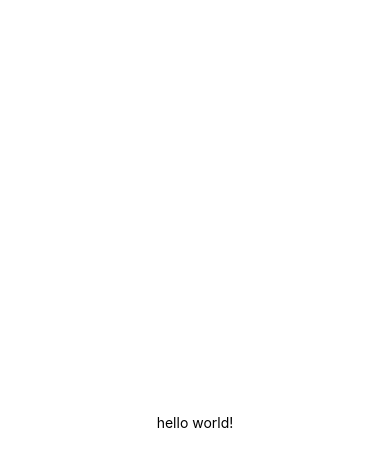
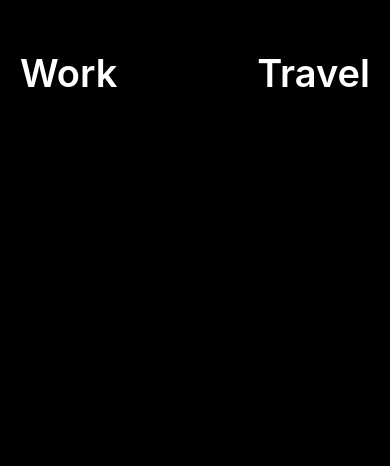
Before and after one commit to Tony0724/Todo-App, a React Native app: screen / in a window 390 px wide. Shown: the top 466 px of the page. Built offline with nearby package versions, Linux system fonts and the light colour scheme.

Commit message:
made simple first ul

```diff
--- a/App.js
+++ b/App.js
@@ -1,9 +1,20 @@
-import { StyleSheet, Text, View} from 'react-native';
+import { StatusBar } from 'expo-status-bar';
+import React from 'react'
+import { StyleSheet, Text, View, TouchableOpacity} from 'react-native';
+import { theme } from './colors';
 
 export default function App() {
   return (
     <View style={styles.container}>
-      <Text>hello world!</Text>
+      <StatusBar style="auto"></StatusBar>
+      <View style={styles.header}>
+        <TouchableOpacity>
+          <Text style={styles.btnText}>Work</Text>
+        </TouchableOpacity>
+        <TouchableOpacity>
+          <Text style={styles.btnText}>Travel</Text>
+        </TouchableOpacity>
+      </View>
     </View>
   );
 }
@@ -11,7 +22,17 @@ export default function App() {
 const styles = StyleSheet.create({
   container: {
     flex: 1,
-    alignItems: 'center',
-    justifyContent: 'center'
+    backgroundColor: theme.background,
+    paddingHorizontal: 20,
+  },
+  header: {
+    justifyContent: 'space-between',
+    flexDirection: 'row',
+    marginTop: 50
+  },
+  btnText: {
+    fontSize: 38,
+    fontWeight: '600',
+    color: 'white'
   }
 });
--- /dev/null
+++ b/colors.js
@@ -0,0 +1,4 @@
+export const theme = {
+    background: 'black',
+    gray: '#3A3D40'
+}
```
